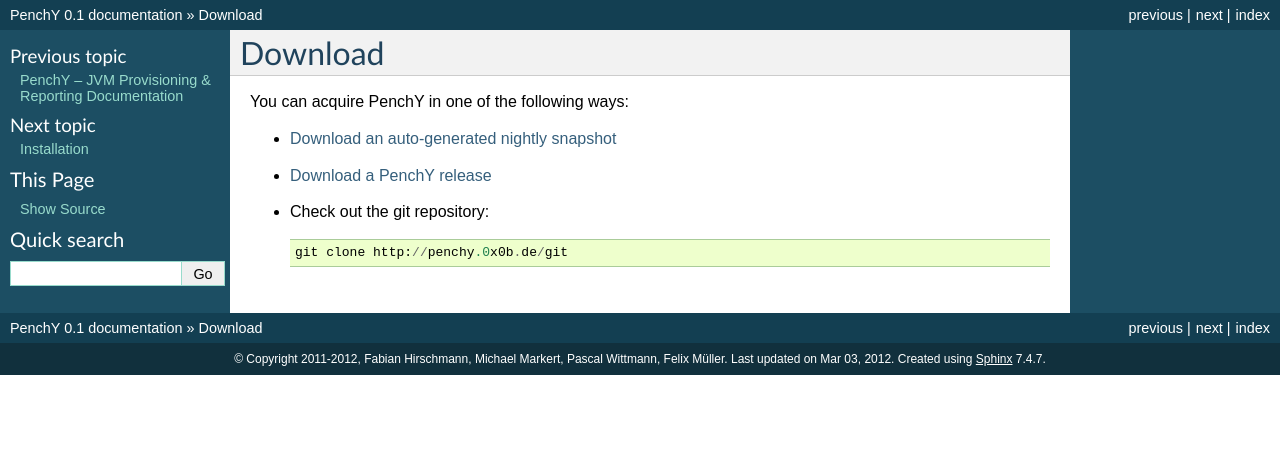
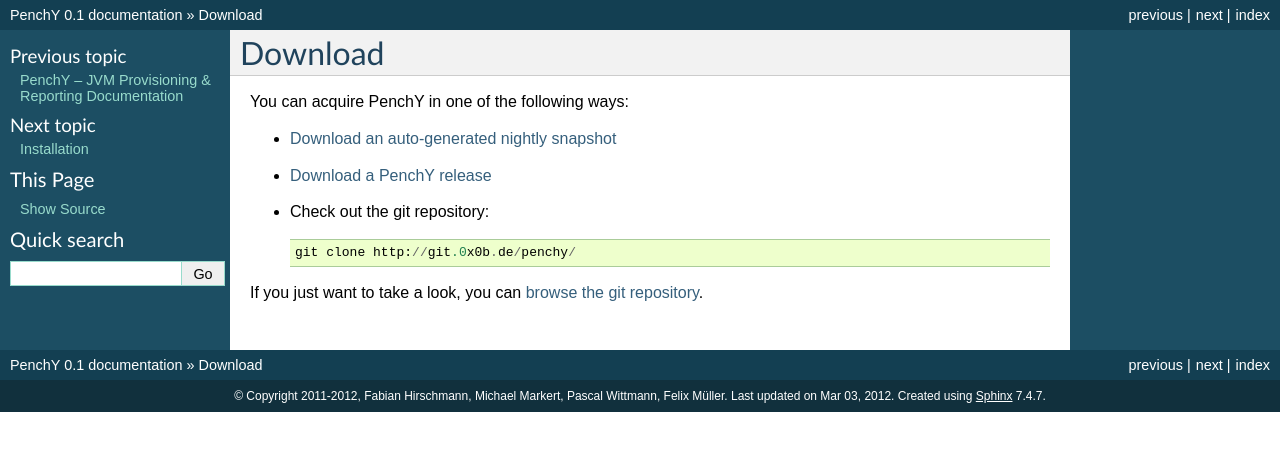
Before and after one commit to fhirschmann/penchy, a Sphinx documentation site: the page built from docs/download.rst, in a window 1280 px wide. Shown: the top 451 px of the page. Built offline with Sphinx 7.4.7, drawn with Linux system fonts in a browser that asks for light colours; formulas are drawn with MathJax 3.

Commit message:
docs.download: changed link to cgit

```diff
--- a/docs/download.rst
+++ b/docs/download.rst
@@ -8,4 +8,7 @@
 - `Download a PenchY release <http://penchy.0x0b.de/archive/>`_
 - Check out the git repository::
 
-    git clone http://penchy.0x0b.de/git
+    git clone http://git.0x0b.de/penchy/
+
+If you just want to take a look, you can
+`browse the git repository <http://git.0x0b.de/penchy/>`_.
```
